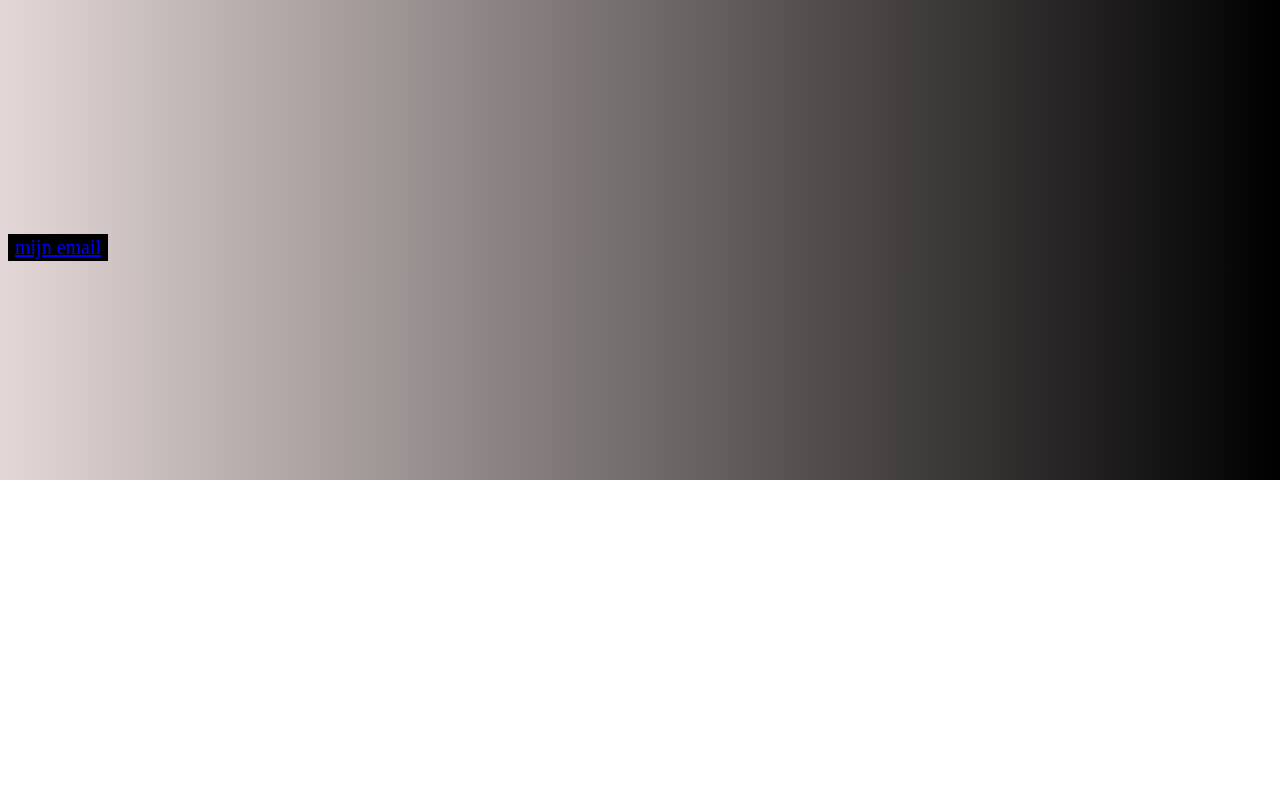
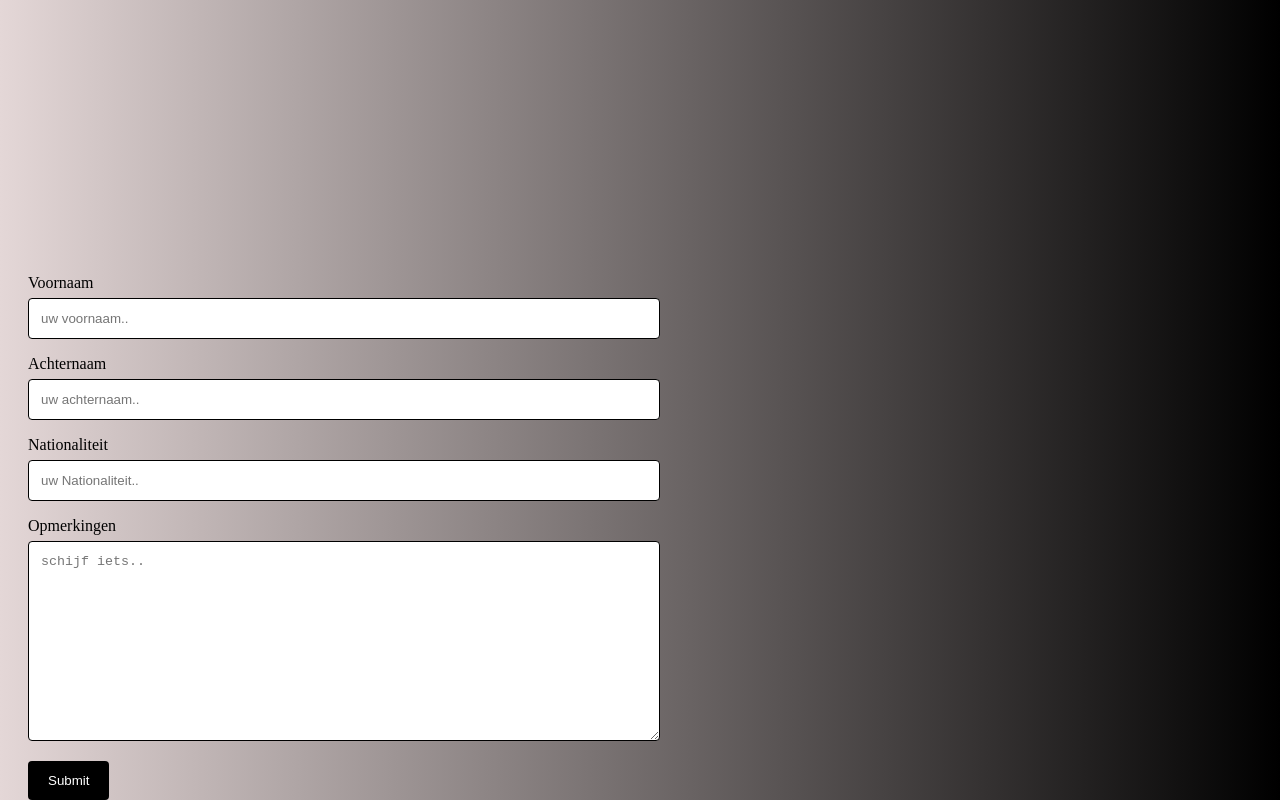
Before and after one commit to CorneSiebeling/project-portfolio-CorneSiebeling, a plain HTML site: page contact.html in a window 1280 px wide. Shown: the part 320-1120 px from the top of the page. Before the commit the page ends 800 px from the top, so only its background shows below. Drawn offline with Linux system fonts and the light colour scheme.

Commit message:
contact form toegevoegd

```diff
--- a/CSS/style.css
+++ b/CSS/style.css
@@ -60,12 +60,49 @@ p{
   right: 16px;
   margin-top: 200px;
   margin-right: 20px;
+  border-radius: 8px;
 }
-button{
-  text-decoration: none;
-  font-family: 'Times New Roman', Times, serif;
-  font-size: 20px;
+#Email{
   background-color: black;
   color: white;
-  border: 1px black solid;
+  padding: 12px 20px;
+  border: none;
+  border-radius: 4px;
+  cursor: pointer;
+
 }
+
+input[type=text], select, textarea {
+  width: 100%;
+  padding: 12px;
+  border: 1px solid black;
+  border-radius: 4px;
+  box-sizing: border-box;
+  margin-top: 6px;
+  margin-bottom: 16px;
+  resize: vertical
+}
+
+
+input[type=submit] {
+  background-color: black;
+  color: white;
+  padding: 12px 20px;
+  border: none;
+  border-radius: 4px;
+  cursor: pointer;
+}
+
+
+input[type=submit]:hover {
+  background-color: black;
+}
+
+
+.container {
+  border-radius: 5px;
+  padding: 20px;
+}
+#contact{
+  width: 220px;
+}
--- a/contact.html
+++ b/contact.html
@@ -23,11 +23,37 @@
     </header>
 
         <main>
+            <div id="contact">
+            <p>naam: Corné Siebeling
+                stuur een mail naar: <a href="mailto:cornesiebeling@gmail.com">gmail</a>
+                telefoon: 06-81-32-35-38
+            </p>
 
+            </div>
         </main>
 
         <footer>
-            <button><A HREF="mailto:2078538@talnet.nl">mijn email</A></button>
+            <div class="container">
+                <form action="action_page.php">
+
+                  <label for="fname">Voornaam</label>
+                  <input type="text" id="fname" name="firstname" placeholder="uw voornaam..">
+
+                  <label for="lname">Achternaam</label>
+                  <input type="text" id="lname" name="lastname" placeholder="uw achternaam..">
+
+                  <label for="country">Nationaliteit</label>
+                    <input type="text" id="Cname" name="country" placeholder="uw Nationaliteit..">
+                  </select>
+
+                  <label for="subject">Opmerkingen</label>
+                  <textarea id="subject" name="subject" placeholder="schijf iets.." style="height:200px"></textarea>
+
+                  <input type="submit" value="Submit">
+
+                </form>
+              </div>
+
         </footer>
 </body>
 </html>
```
